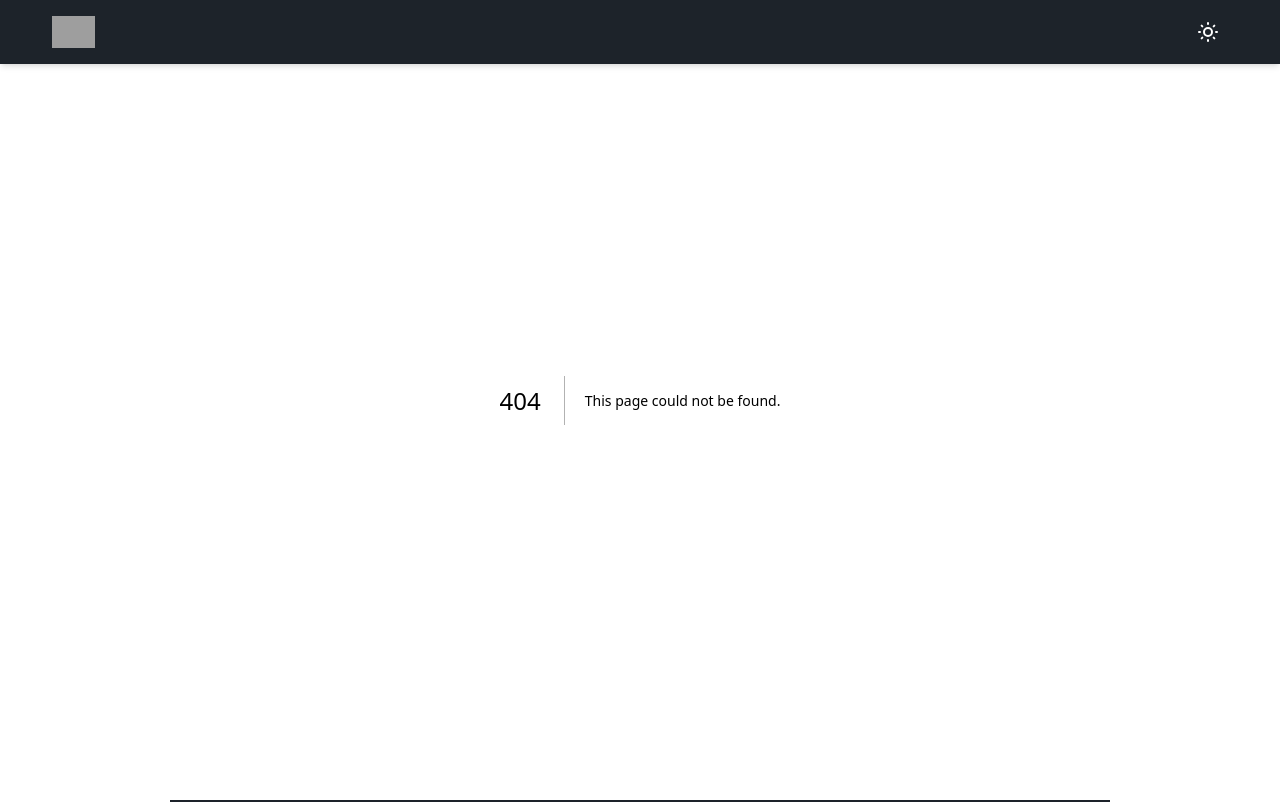
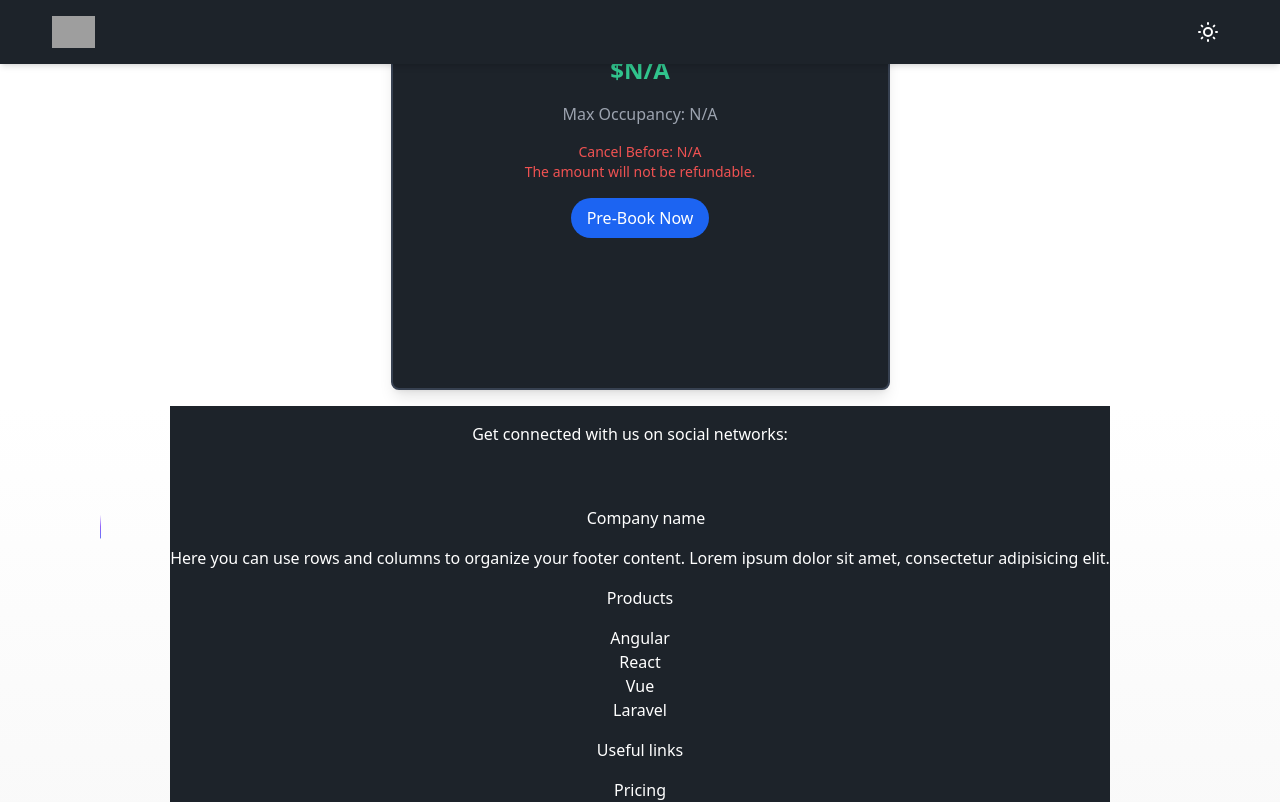
Before and after one commit to rajgupta2399/MakeMyTripClone, a Next.js app: page /Hotels/Prebooking/PreBookHotelRoomCard in a window 1280 px wide. Before the commit this address had no page. Shown: the top 802 px of the page. Built offline with nearby package versions, Linux system fonts and the light colour scheme; grey boxes are pictures that could not be loaded.

Commit message:
preBooking

```diff
--- /dev/null
+++ b/src/pages/Hotels/Checkout/index.jsx
@@ -0,0 +1,7 @@
+import React from "react";
+
+const index = () => {
+  return <div>index</div>;
+};
+
+export default index;
--- /dev/null
+++ b/src/pages/Hotels/Prebooking/PreBookHotelRoomCard.jsx
@@ -0,0 +1,63 @@
+import React from "react";
+import Link from "next/link";
+import { useRouter } from "next/router";
+
+const PreBookHotelRoomCard = ({ filteredRoom, item }) => {
+  const router = useRouter();
+
+  const handleClick = (filteredRoom) => {
+    // router.push({
+    //   pathname: "/Hotels/Checkout",
+    //   query: { item: JSON.stringify(filteredRoom) },
+    // });
+  };
+
+  return (
+    <div className="flex justify-center">
+      <div className="border-2 border-gray-700 p-4 rounded-lg bg-[#1D232A] mb-4 shadow-lg w-full max-w-[499px] h-[390px]">
+        <div className="text-center">
+          {/* Room Name */}
+          <p className="text-md sm:text-lg font-semibold text-white mb-2">
+            {filteredRoom?.rates?.[0]?.name || "No Name Available"}
+          </p>
+
+          {/* Room Price */}
+          <p className="text-xl sm:text-2xl font-bold text-green-400 mb-4">
+            ${filteredRoom?.rates?.[0]?.retailRate?.total?.[0]?.amount || "N/A"}
+          </p>
+
+          {/* Max Occupancy */}
+          <p className="text-sm sm:text-base text-gray-400 mb-4">
+            Max Occupancy: {filteredRoom?.rates?.[0]?.maxOccupancy || "N/A"}
+          </p>
+
+          {/* Cancellation Policy */}
+          <p className="text-xs sm:text-sm text-red-500">
+            Cancel Before:{" "}
+            {filteredRoom?.rates?.[0]?.cancellationPolicies
+              ?.cancelPolicyInfos?.[0]?.cancelTime
+              ? new Date(
+                  filteredRoom?.rates?.[0]?.cancellationPolicies?.cancelPolicyInfos?.[0]?.cancelTime
+                ).toLocaleString()
+              : "N/A"}
+          </p>
+          <p className="text-xs sm:text-sm text-red-500">
+            The amount will not be refundable.
+          </p>
+        </div>
+
+        {/* Pre-Book Button */}
+        <div className="mt-4 text-center">
+          <button
+            className="bg-blue-600 text-white py-2 px-4 rounded-full hover:bg-blue-700 transition duration-300"
+            onClick={handleClick(filteredRoom)}
+          >
+            Pre-Book Now
+          </button>
+        </div>
+      </div>
+    </div>
+  );
+};
+
+export default PreBookHotelRoomCard;
--- /dev/null
+++ b/src/pages/Hotels/Prebooking/index.jsx
@@ -0,0 +1,112 @@
+import React, { useEffect, useState } from "react";
+import { useSelector } from "react-redux";
+import { useRouter } from "next/router"; // Import useRouter for Next.js
+import PreBookHotelRoomCard from "./PreBookHotelRoomCard";
+
+const PreBookHotelRoom = () => {
+  const router = useRouter();
+  const { item: itemQuery } = router.query;
+  const hotelRoom = useSelector((store) => store.hotelRoom.hotelRoom);
+
+  // Parse the item from the query parameter
+  const [item, setItem] = useState(null);
+  const [matchedRoom, setMatchedRoom] = useState(null);
+
+  useEffect(() => {
+    if (itemQuery) {
+      try {
+        setItem(JSON.parse(itemQuery));
+      } catch (error) {
+        console.error("Failed to parse item:", error);
+      }
+    }
+  }, [itemQuery]);
+
+  // Extract roomName words only when item is available
+  const roomNameWords = item?.roomName?.toLowerCase().split(" ");
+
+  useEffect(() => {
+    if (hotelRoom && hotelRoom.length > 0 && roomNameWords) {
+      const foundRoom = hotelRoom[0]?.roomTypes?.find((roomType) =>
+        roomNameWords.some((word) =>
+          roomType?.rates?.[0]?.name?.toLowerCase().includes(word)
+        )
+      );
+      setMatchedRoom(foundRoom);
+    }
+  }, [hotelRoom, roomNameWords]);
+
+  return (
+    <div>
+      {matchedRoom ? (
+        // Display when a matching room is found
+        <div className="text-center my-5 px-2">
+          <h5 className="text-white text-md pb-3 font-bold">
+            Book Your {item?.roomName}
+          </h5>
+          <div className="image w-full flex justify-center px-2">
+            <div className="w-full md:w-[50%] lg:w-[22%] border-2 py-3 rounded-lg">
+              {item?.photos?.[0]?.url ||
+              item?.photos?.[1]?.url ||
+              item?.photos?.[2]?.url ? (
+                <img
+                  src={
+                    item?.photos?.[0]?.url ||
+                    item?.photos?.[1]?.url ||
+                    item?.photos?.[2]?.url
+                  }
+                  alt="Hotel Room"
+                  className="mx-auto w-[90%] h-[200px] md:h-[250px] object-cover rounded-lg"
+                />
+              ) : null}
+            </div>
+          </div>
+        </div>
+      ) : (
+        // Display message if no matching room is found
+        <div className="text-center my-5">
+          <h5 className="text-red-500 text-md pb-3 font-bold">
+            Sorry, no rooms match "{item?.roomName}".
+          </h5>
+        </div>
+      )}
+
+      <div className="hotelRoomsdiv">
+        {hotelRoom && hotelRoom[0]?.roomTypes.length > 0 ? (
+          <div className="rooms px-10 sm:px-20 md:px-24 lg:px-24 flex flex-wrap gap-5 justify-center mb-5">
+            {/* Use a Set to get unique room names */}
+            {Array.from(
+              new Set(
+                hotelRoom[0]?.roomTypes
+                  .filter((roomType) =>
+                    roomNameWords?.some((word) =>
+                      roomType?.rates?.[0]?.name?.toLowerCase().includes(word)
+                    )
+                  )
+                  .map((roomType) => roomType.rates[0]?.name?.toLowerCase())
+              )
+            ).map((uniqueRoomName) => {
+              const filteredRoom = hotelRoom[0]?.roomTypes.find(
+                (roomType) =>
+                  roomType.rates[0]?.name?.toLowerCase() === uniqueRoomName
+              );
+              return (
+                <div
+                  key={filteredRoom.roomTypeId}
+                  className="w-full sm:w-[45%] md:w-[30%] lg:w-[30%]"
+                >
+                  <PreBookHotelRoomCard
+                    filteredRoom={filteredRoom}
+                    item={item}
+                  />
+                </div>
+              );
+            })}
+          </div>
+        ) : null}
+      </div>
+    </div>
+  );
+};
+
+export default PreBookHotelRoom;
--- a/src/pages/Hotels/components/HotelRooms/HotelRoom.jsx
+++ b/src/pages/Hotels/components/HotelRooms/HotelRoom.jsx
@@ -5,9 +5,11 @@ import { HotelDetailsId } from "@/components/context/HotelDetailsId";
 import { HotelSearchContext } from "@/components/context/HotelSearch";
 import Link from "next/link";
 import { SkeletonCard } from "../HotelCarousel/SkeletonCard";
+import { useRouter } from "next/router";
 
 const HotelRoom = ({ strongTagText, options, formattedDates, item }) => {
   const { hotelId, setHotelId } = useContext(HotelDetailsId);
+  const router = useRouter();
   const {
     checkInDate,
     setCheckInDate,
@@ -28,7 +30,10 @@ const HotelRoom = ({ strongTagText, options, formattedDates, item }) => {
 
   const hotelDetail = useSelector((store) => store.hotelDetail.hotelDetail);
   const handleClick = (item) => {
-    // navigate("/PreBookHotelRoom", { state: { item } });
+    router.push({
+      pathname: "/Hotels/Prebooking",
+      query: { item: JSON.stringify(item) }, // Convert object to string if necessary
+    });
   };
 
   return (
--- a/src/pages/_app.jsx
+++ b/src/pages/_app.jsx
@@ -52,6 +52,9 @@ export default function App({ Component, pageProps }) {
     case "/Hotels/Wishlist":
       header = <HotelHeader />;
       break;
+    case "/Hotels/Prebooking":
+      header = <HotelHeader />;
+      break;
     default:
       header = <Header />;
   }
```
